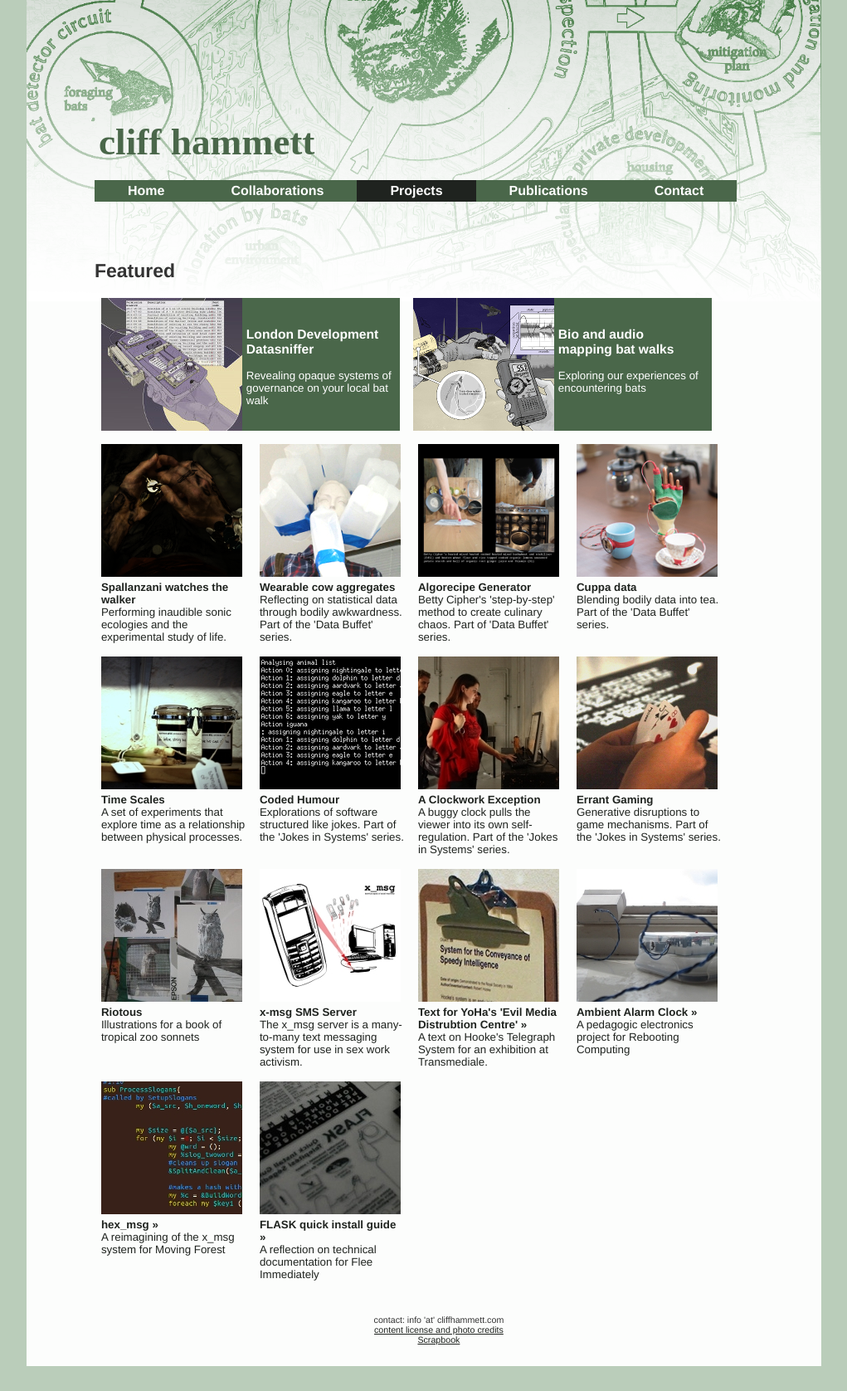
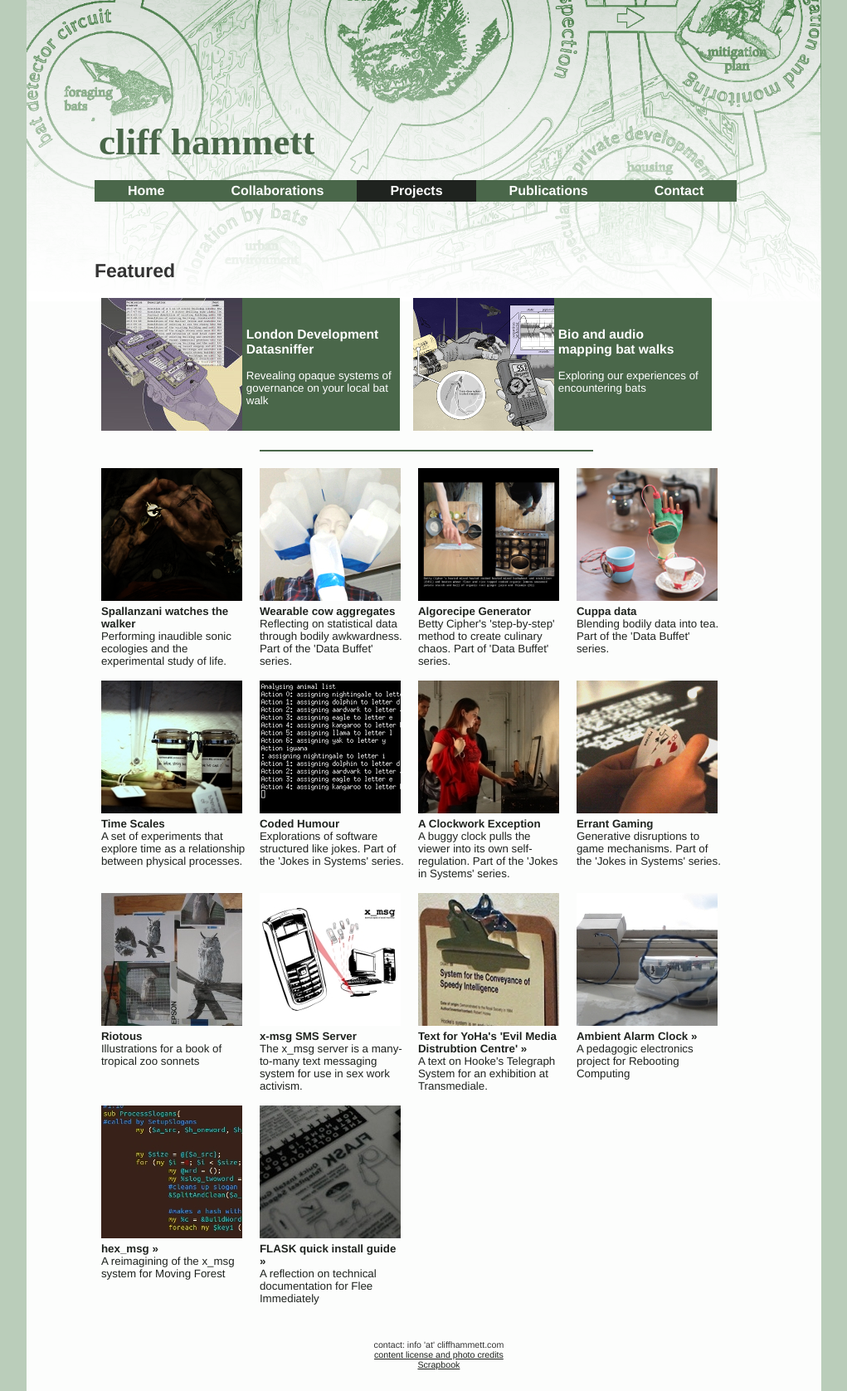
Before and after one commit to dentalplan/dentalplan.github.io, a Jekyll site: the page built from projects/index.html, in a window 1280 px wide. Shown: the whole page at 83% size, without its empty margins (129-1150 px from the left). Built offline with Jekyll 4.4.1, drawn with Linux system fonts in a browser that asks for light colours; before the commit the page ends 1646 px from its top, so only the background shows below that.

Commit message:
shift from ongoing to featured

```diff
--- a/index.html
+++ b/index.html
@@ -55,7 +55,8 @@
     {% endfor %}
            </td>
   <td width=4px></td><td>
-	<h3>Ongoing projects</h3>
+	<h3>Featured projects</h3>
+
 	{% for post in site.categories['ongoing-projects'] limit : 2 %}
 	  <other-project class='other-projects grid_18'>
             <a href="{{ post.url }}">
--- a/projects/index.html
+++ b/projects/index.html
@@ -30,6 +30,7 @@
     </div>
 </div>
 
+<hr>
 
 <div class="content grid_20">
   <!--  <div class='other-projects clearfix'> -->
--- a/style.css
+++ b/style.css
@@ -656,3 +656,12 @@
 .rightbar{
 	float:right;
 }
+
+hr{
+  border: 1px solid #4a674a;
+  width: 50%;
+  margin-left: auto;
+  margin-right: auto;
+  margin-bottom: 20px;
+
+}
```
